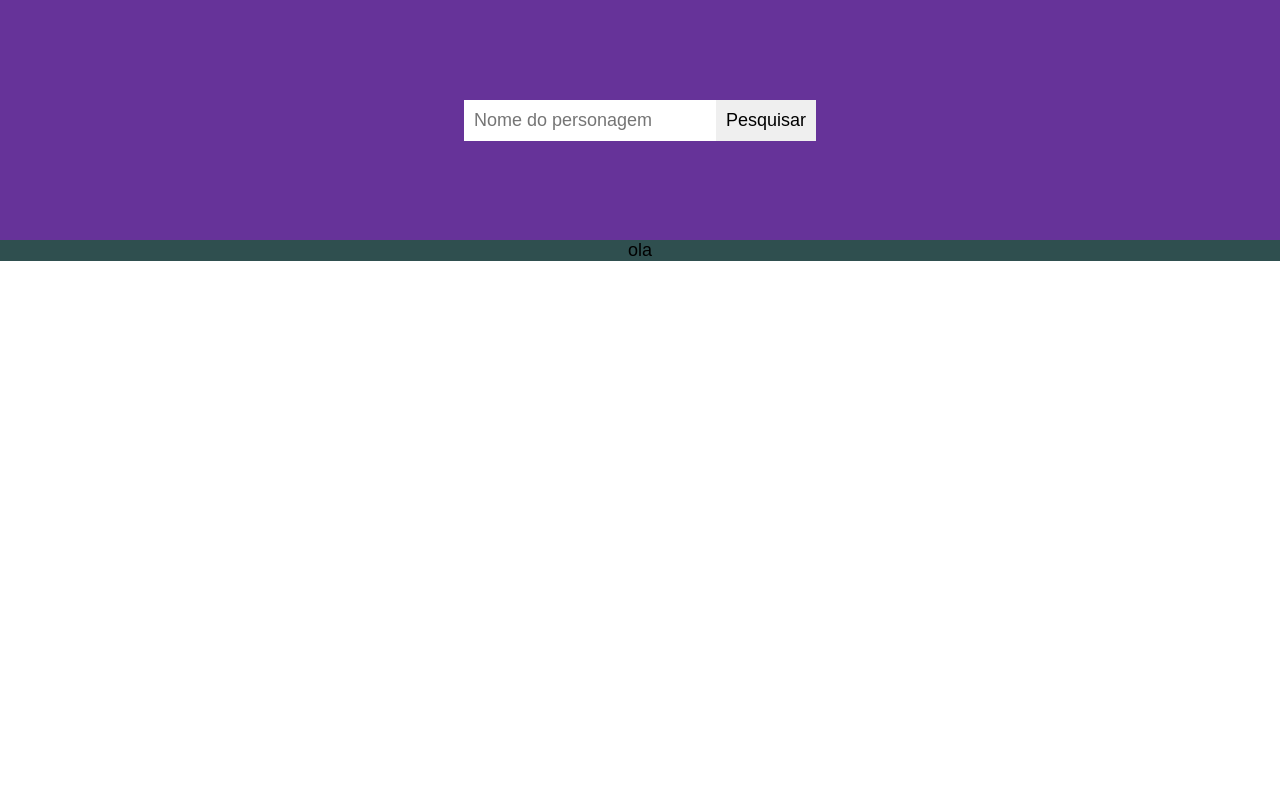
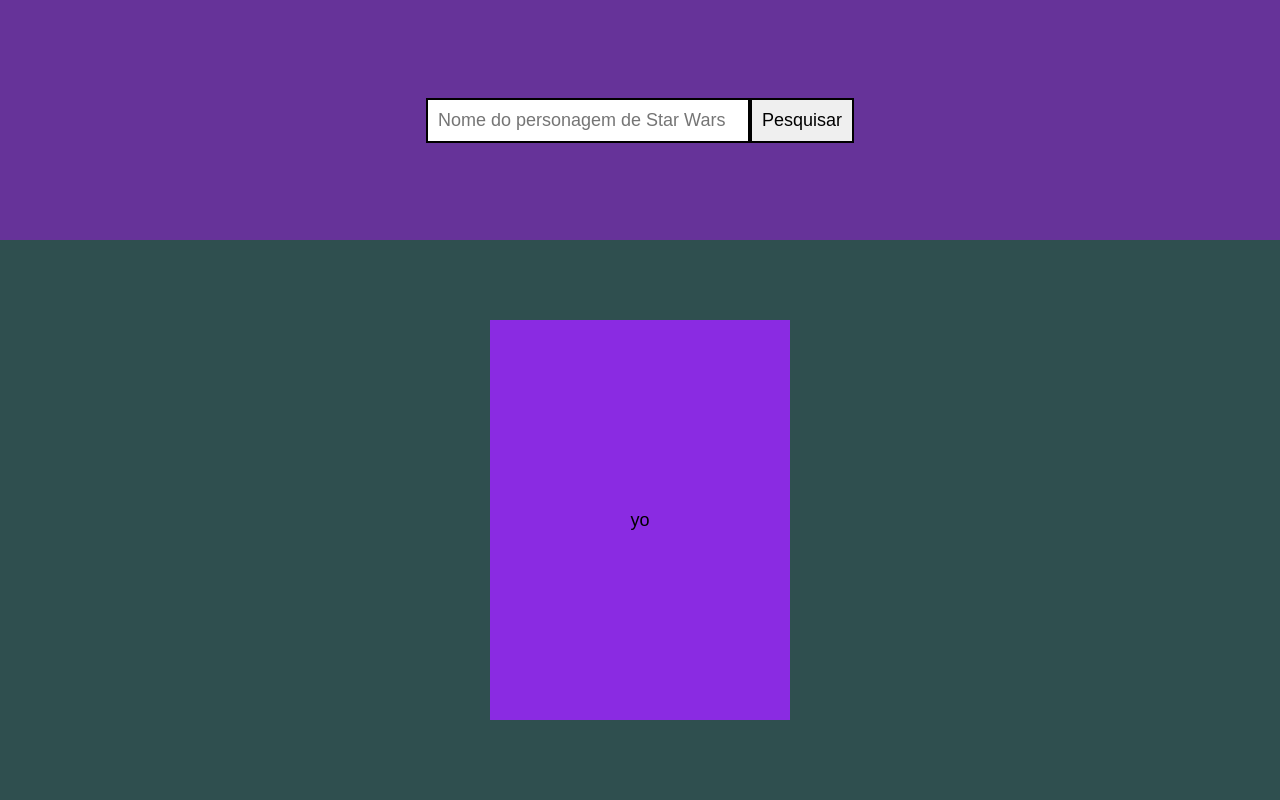
Before and after one commit to mayque731/WEB-2, a plain HTML site: page consumo-api-mayque/index.html in a window 1280 px wide. Drawn offline with Linux system fonts and the light colour scheme.

Commit message:
forma da interface definida

```diff
--- a/consumo-api-mayque/index.html
+++ b/consumo-api-mayque/index.html
@@ -10,12 +10,16 @@
 </head>
 
 <body>
+
     <div id="proc">
-        <input id="proc-e" type="text" placeholder="Nome do personagem" /><input type="submit" id="proc-b"
+
+        <input id="proc-e" type="text" placeholder="Nome do personagem de Star Wars" /><input type="submit" id="proc-b"
             value="Pesquisar" onclick="apertou()" />
     </div>
     <div id="resul">
-        ola
+        <div id="bloco-cont">
+            yo
+        </div>
     </div>
 </body>
 <script src="js.js"></script>
--- a/consumo-api-mayque/style.css
+++ b/consumo-api-mayque/style.css
@@ -19,17 +19,29 @@
         padding: 10px;;
         height: auto;
         width: auto;
+        border: 2px solid black;
     }
     #proc-e{
         padding: 10px;;
         height: auto;
-        width: auto;
+        width: 300px;
+        border: 2px solid black;
     }
     #resul{
         display: flex;
         align-content: center;
         justify-content: center ;
+        flex-wrap: wrap;
         background-color: darkslategrey;
-    height: auto;
+        height: 70vh;
         width: 100vw;
     }
+    #bloco-cont{
+        display: flex;
+        align-content: center;
+        justify-content: center ;
+        flex-wrap: wrap;
+        background-color: blueviolet;
+        width: 300px;
+        height: 400px;
+    }
```
Lines whose indentation alone changed are shown as unchanged.
